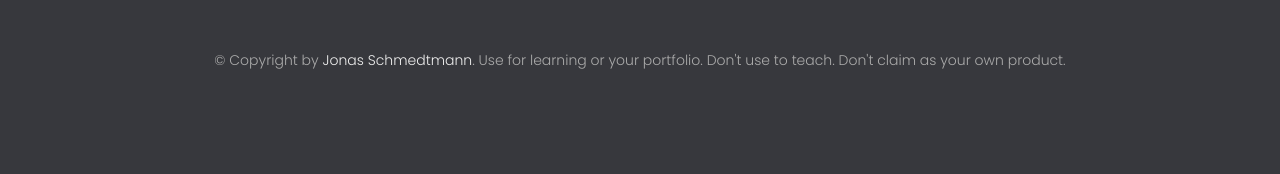
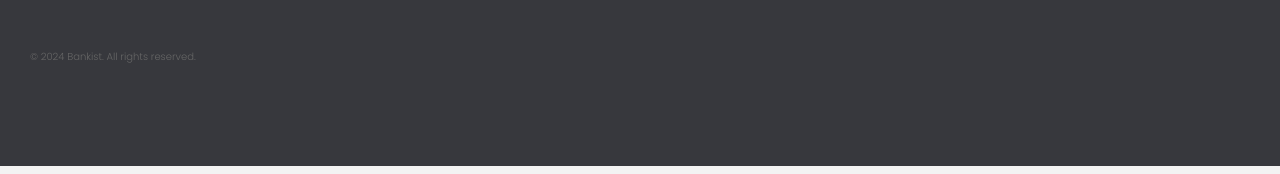
Before and after one commit to kajithebe/Bankist_App, a plain HTML site: page index.html in a window 1280 px wide. Shown: the part 4863-5037 px from the top of the page. Drawn offline with Linux system fonts and the light colour scheme.

Commit message:
Footer change

```diff
--- a/index.html
+++ b/index.html
@@ -319,16 +319,7 @@
         </li>
       </ul>
       <img src="img/icon.png" alt="Logo" class="footer__logo" />
-      <p class="footer__copyright">
-        &copy; Copyright by
-        <a
-          class="footer__link twitter-link"
-          target="_blank"
-          href="https://twitter.com/jonasschmedtman"
-          >Jonas Schmedtmann</a
-        >. Use for learning or your portfolio. Don't use to teach. Don't claim
-        as your own product.
-      </p>
+      <p class="footer__copy">&copy; 2024 Bankist. All rights reserved.</p>
     </footer>
 
     <div class="modal hidden">
```
